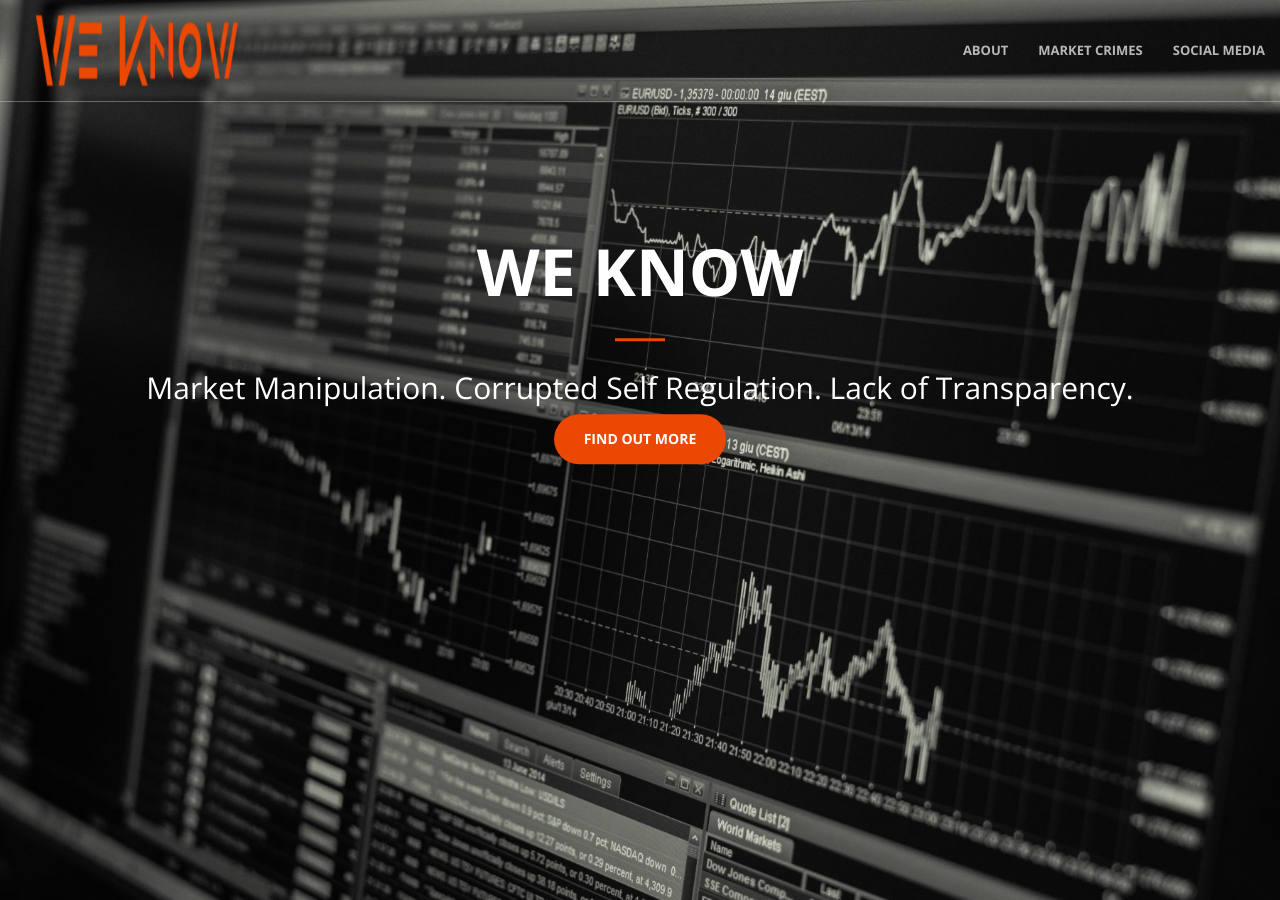
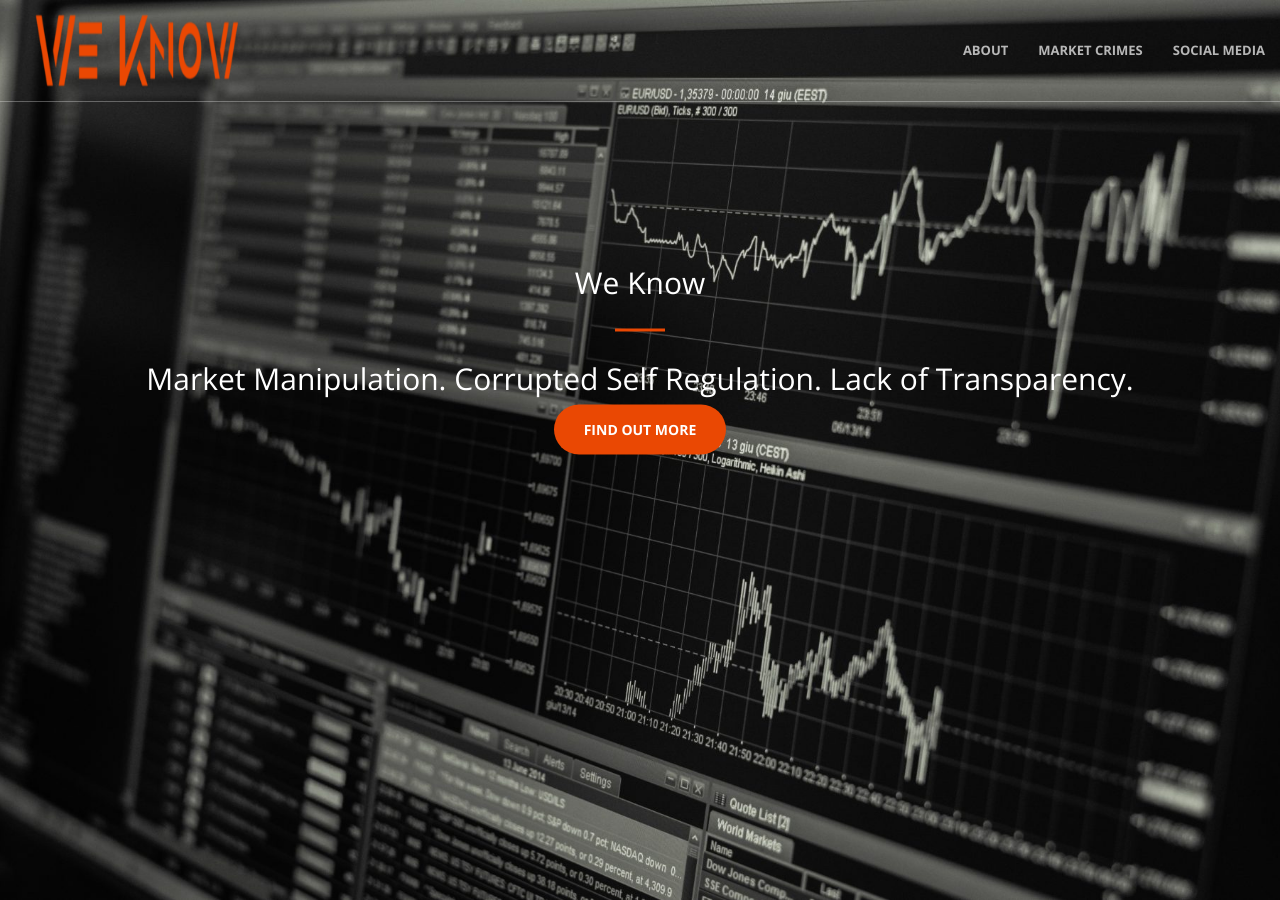
Before and after one commit to WeKnow1/Weknow, a Jekyll site: the page built from index.html, in a window 1280 px wide and 900 px high. Built offline with Jekyll 4.4.1, drawn with Linux system fonts in a browser that asks for light colours.

```diff
--- a/_includes/header.html
+++ b/_includes/header.html
@@ -1,7 +1,7 @@
 <header>
     <div class="header-content">
         <div class="header-content-inner">
-            <h1>We Know</h1>
+            <h2>We Know</h2>
             <hr>
             <h2>Market Manipulation. Corrupted Self Regulation. Lack of Transparency.</h2>
             <a href="#about" class="btn btn-primary btn-xl page-scroll">Find Out More</a>
```
